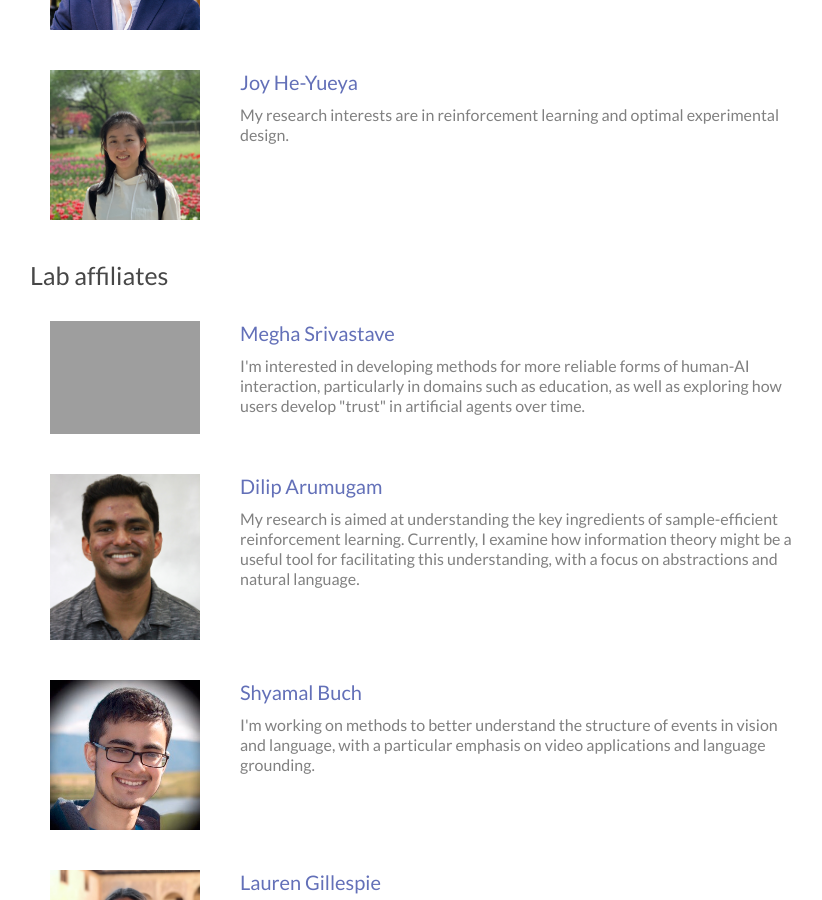
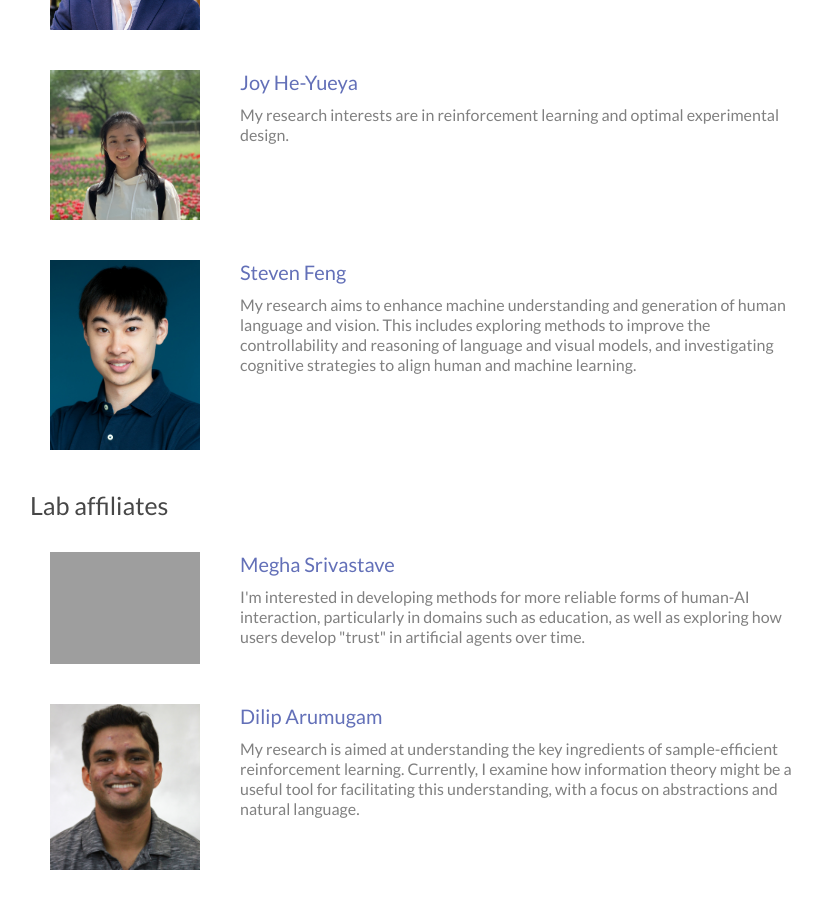
Before and after one commit to stanford-cocolab/cocolab.stanford.edu, a Jekyll site: the page built from 02-people.html, in a window 1280 px wide and 900 px high, scrolled down 1867 px. Shown: the whole window, without its empty margins (235-1057 px from the left). Built offline with Jekyll 4.4.1, drawn with Linux system fonts in a browser that asks for light colours; a script that is not in the unit is left out.

Commit message:
change names

```diff
--- a/_data/cocolab.yml
+++ b/_data/cocolab.yml
@@ -70,6 +70,11 @@
       bio:
         - >
           My research interests are in reinforcement learning and optimal experimental design.
+    - name: Steven Feng
+      img: steven_feng.jpg
+      bio:
+        - >
+          My research aims to enhance machine understanding and generation of human language and vision. This includes exploring methods to improve the controllability and reasoning of language and visual models, and investigating cognitive strategies to align human and machine learning.
 
 - role: Lab affiliates
   people:
```
Also changed, not shown: images/members/steven_feng.jpg (added).
